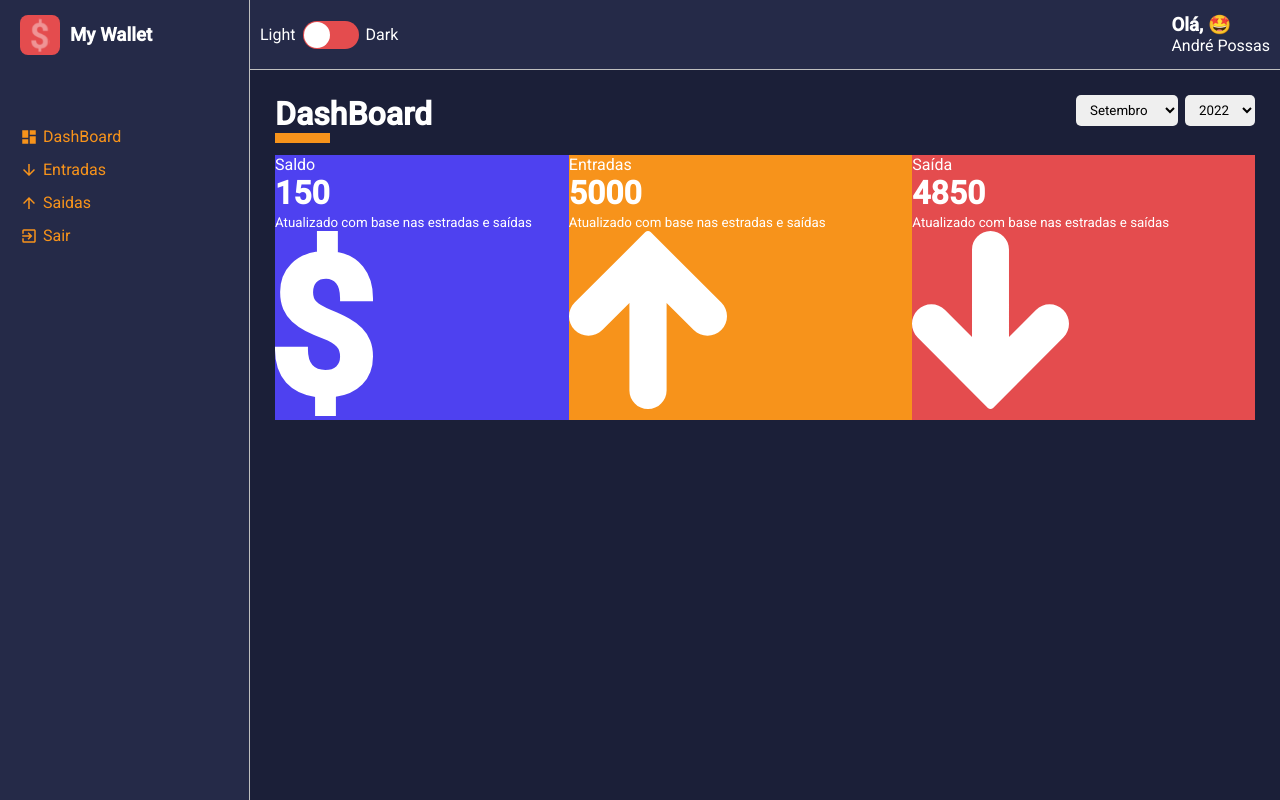
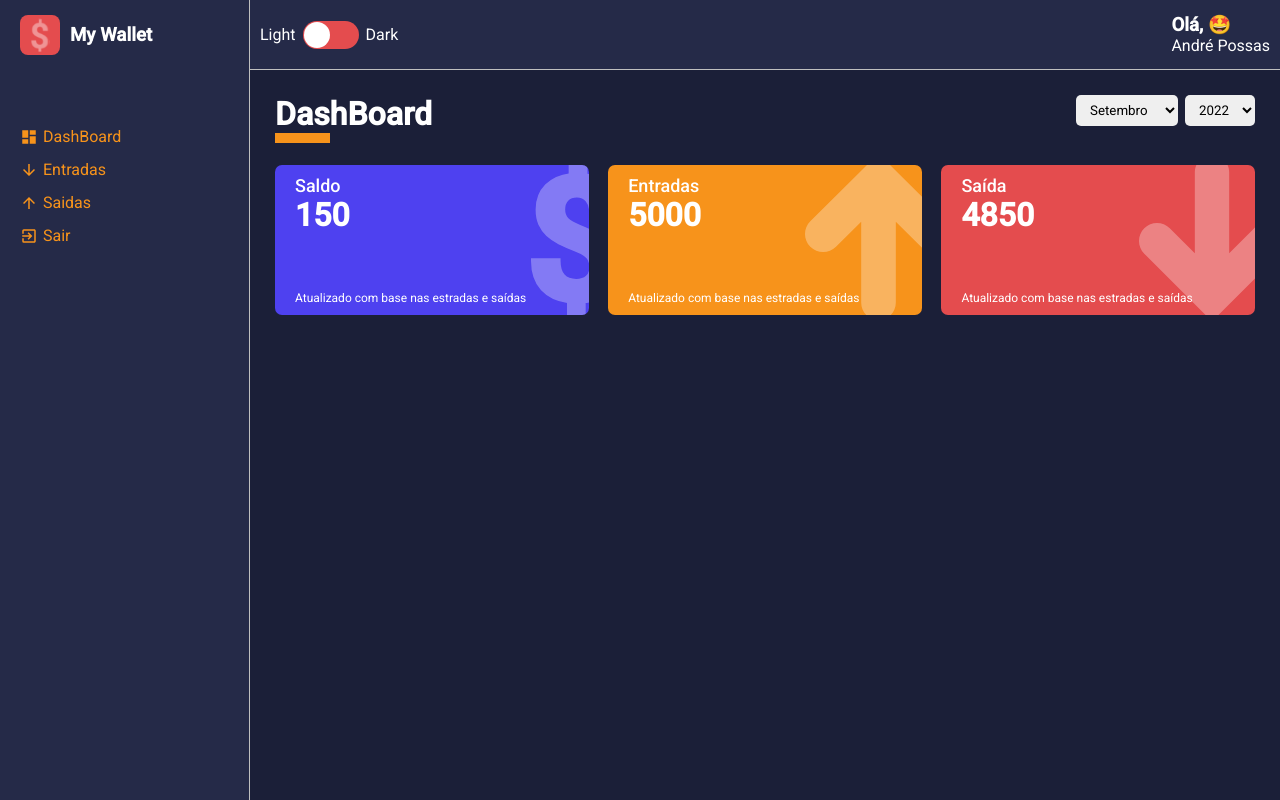
Before and after one commit to dekopossas/dashboard, a React (Create React App) app in the folder frontend/: page /dashboard in a window 1280 px wide. Built offline with nearby package versions, Linux system fonts and the light colour scheme.

Commit message:
cards styles

```diff
--- a/frontend/src/components/WalletBox/styles.ts
+++ b/frontend/src/components/WalletBox/styles.ts
@@ -1,9 +1,43 @@
-import styled from 'styled-components';
+import styled, { ThemeConsumer } from 'styled-components';
 
-interface IcontainerProps {
+interface IContainerProps {
   color: string;
 }
 
-export const Container = styled.div`
+export const Container = styled.div<IContainerProps>`
+  width: 32%;
+  height: 150px;
+
+  margin: 10px 0;
+
   background-color: ${(props) => props.color};
+  color: ${(props) => props.theme.colors.white};
+
+  border-radius: 7px;
+  padding: 10px 20px;
+
+  position: relative;
+
+  overflow: hidden;
+
+  > img {
+    height: 110%;
+
+    position: absolute;
+    top: -10px;
+    right: -30px;
+
+    opacity: 0.3;
+  }
+
+  > span {
+    font-size: 18px;
+    font-weight: 500;
+  }
+
+  > small {
+    font-size: 12px;
+    position: absolute;
+    bottom: 10px;
+  }
 `;
--- a/frontend/src/pages/Dashboard/styles.ts
+++ b/frontend/src/pages/Dashboard/styles.ts
@@ -4,4 +4,6 @@ export const Container = styled.div``;
 
 export const Content = styled.div`
   display: flex;
+
+  justify-content: space-between;
 `;
```
